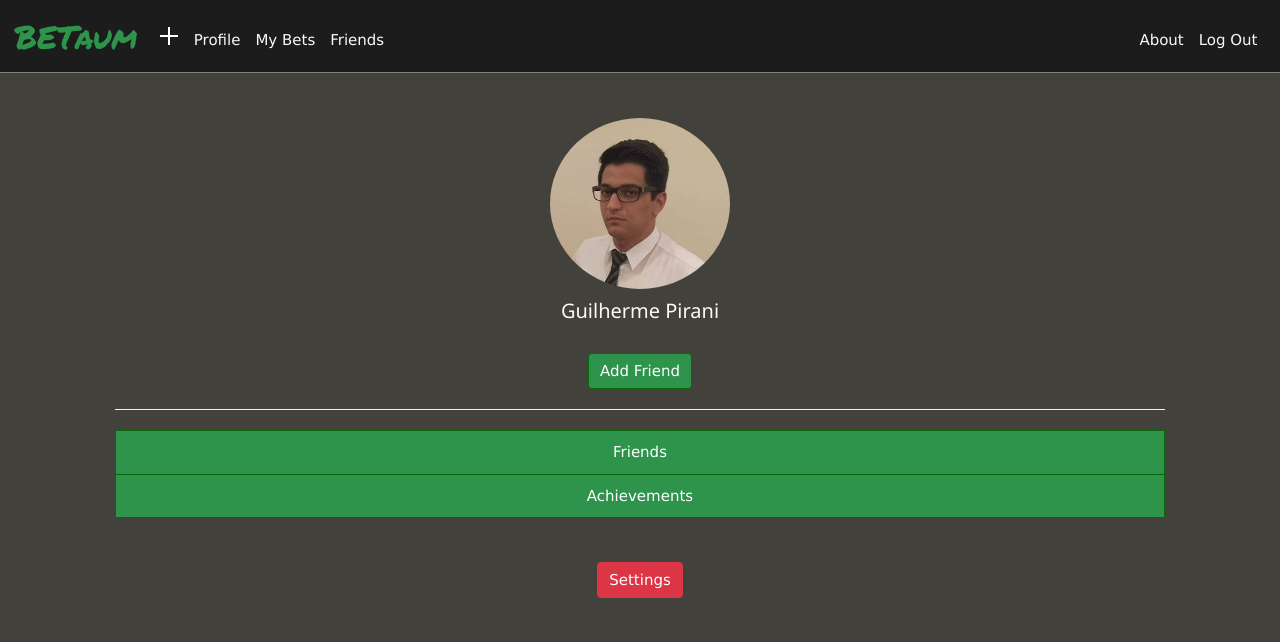
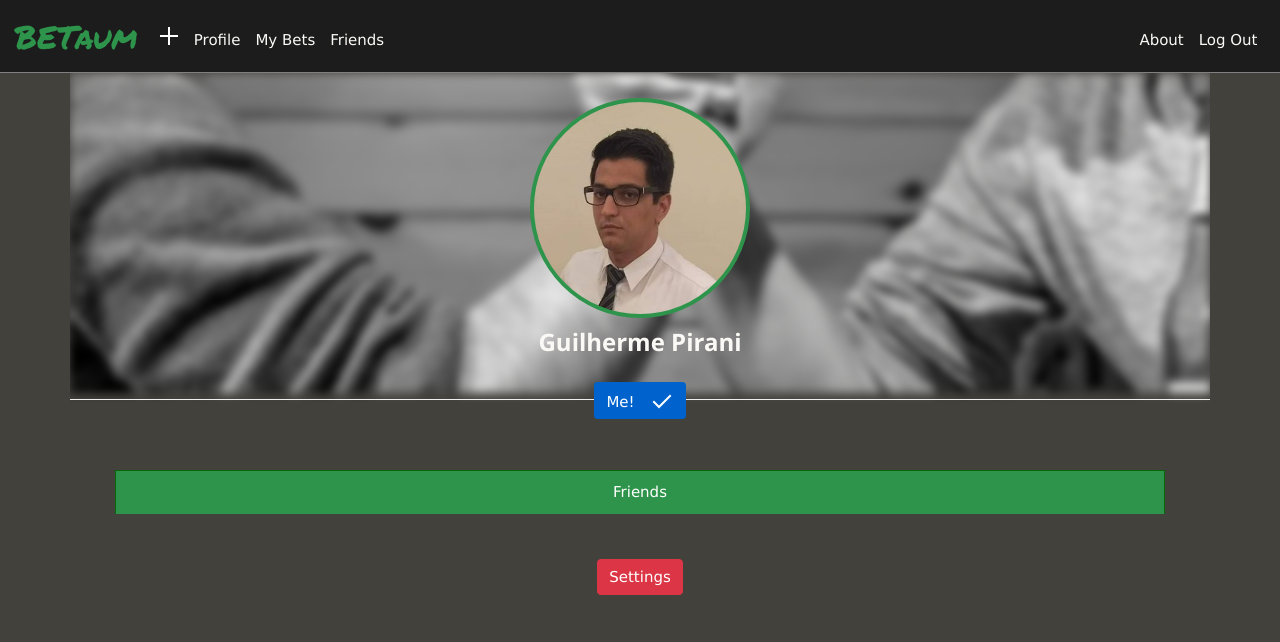
Before and after one commit to guilhermepirani/betaum, a Flask app: page /profile?id=1 in a window 1280 px wide. Shown: the top 642 px of the page. Run offline with Flask 2, Linux system fonts and the light colour scheme; a user stored in the database is signed in; some libraries are stand-ins or nearby versions.

Commit message:
several profile related updates

```diff
--- a/app.py
+++ b/app.py
@@ -192,7 +192,11 @@ def newbet():
 
             # Save bet invites sent
             invites = request.form.getlist("invited")
-            if invites[0] == '':
+
+            # Remove any duplicates in invites
+            invites = list(dict.fromkeys(invites))
+
+            if len(invites) == 0:
                 return redirect("/")
 
             else:
@@ -204,7 +208,13 @@ def newbet():
                 return redirect("/")
 
     else:
-        return render_template("/newbet.html")
+        user_id = session["user_id"]
+
+        func_return = get_friends(user_id)
+
+        friended_users = func_return[0]
+
+        return render_template("/newbet.html", friends=friended_users)
 
 
 @app.route("/profile", methods=["GET", "POST"])
@@ -212,22 +222,32 @@ def newbet():
 def profile():
     """User's Profile"""
     user_id = session["user_id"]
+    profile_id = request.args.get('id', None)
 
     if request.method == "POST":
 
         # Add user to friend list
-        addressed_user = request.args.get('user', None)
+        addressed_user = profile_id
         if not user_id == addressed_user:
 
             db.execute("INSERT INTO friends (request_user, addressed_user) VALUES (:request_user, :addressed_user)",
-                       request_user=user_id,
-                       addressed_user=addressed_user)
+                       request_user=user_id, addressed_user=addressed_user)
 
     else:
+        profile_info = db.execute("SELECT firstname, lastname, avatar FROM users "
+                                  "WHERE user = :profile_id", profile_id=profile_id)
 
-        user_info = db.execute("SELECT firstname, lastname, avatar FROM users WHERE user = :user_id", user_id=user_id)
+        friended_users = get_friends(profile_id)[0]
 
-    return render_template("/profile.html", user_info=user_info)
+        friend_button = get_friends(user_id)[0]
+        friend_id_list = [d['user'] for d in friend_button]
+
+        friend_check = 1 if int(profile_id) in friend_id_list else 0
+
+    return render_template("/profile.html/",
+                           profile_info=profile_info, profile_id=profile_id,
+                           user_id=str(user_id), friended_users=friended_users,
+                           friend_check=friend_check)
 
 
 @app.route("/settings", methods=["GET", "POST"])
@@ -352,27 +372,44 @@ def bet_page():
             "INNER JOIN users USING(user) "
             "WHERE invited = :bet_id OR joined = :bet_id", bet_id=bet_id)
 
-        return render_template("/bet-page.html/", bet=bet_info, user=user_id, people=people)
+        friended_users = get_friends(user_id)[0]
+
+        return render_template("/bet-page.html/", bet=bet_info, user=user_id, people=people, friends=friended_users)
 
 
-@app.route("/invite-friend")
+@app.route("/invite-friend", methods=["GET", "POST"])
 @login_required
 def invite_friend():
-    # Request arg with bet_id from url
-    bet_id = request.args.get('bet_id', None)
+    if request.method == 'POST':
 
-    # Save bet invites sent
-    invites = request.form.getlist("invited")
-    if invites[0] == '':
-        return redirect(f"/bet-page?bet_id={bet_id}")
+        # Request arg with bet_id from url
+        bet_id = request.args.get('bet_id', None)
 
-    else:
-        for invite in invites:
-            db.execute("INSERT INTO userBets (user, invited) VALUES (:user, :invited)",
-                       user=invite,
-                       invited=bet_id)
+        # Save bet invites sent
+        invited = request.form.getlist("invited")
 
-        return redirect(f"/bet-page?bet_id={bet_id}")
+        # Remove any duplicates in invited
+        invites = list(dict.fromkeys(invited))
+        invites = [int(i) for i in invites]
+
+        # Query for users that joined or were invited previously
+        on_bet = db.execute("SELECT user FROM userBets WHERE joined = :bet_id OR invited = :bet_id", bet_id=bet_id)
+        not_invite = [d['user'] for d in on_bet]
+
+        for invite in not_invite:
+            if invite in invites:
+                invites.remove(invite)
+
+        if len(invites) == 0:
+            return redirect(f"/bet-page?bet_id={bet_id}")
+
+        else:
+            for invite in invites:
+                db.execute("INSERT INTO userBets (user, invited) VALUES (:user, :invited)",
+                           user=invite,
+                           invited=bet_id)
+
+            return redirect(f"/bet-page?bet_id={bet_id}")
 
 
 @app.route("/delete-bet")
@@ -423,22 +460,10 @@ def friends():
     """Show list of friends"""
     user_id = session["user_id"]
 
-    inc_friend = db.execute(
-        "SELECT * FROM users WHERE user IN ("
-        "SELECT request_user FROM friends WHERE addressed_user = :user_id) ORDER BY firstname", user_id=user_id)
+    func_return = get_friends(user_id)
 
-    out_friend = db.execute(
-        "SELECT * FROM users WHERE user IN ("
-        "SELECT addressed_user FROM friends WHERE request_user = :user_id) ORDER BY firstname", user_id=user_id)
-
-    friend_requests = []
-    friended_users = []
-
-    for friend in inc_friend:
-        if friend in out_friend:
-            friended_users.append(friend)
-        else:
-            friend_requests.append(friend)
+    friended_users = func_return[0]
+    friend_requests = func_return[1]
 
     return render_template("friends.html", requests=friend_requests, friends=friended_users)
 
--- a/static/css/profile.css
+++ b/static/css/profile.css
@@ -1,21 +1,75 @@
+.p-5 {
+    padding: 0!important;
+}
 
+.profile-bg {
+    position: relative;
+    top: 0px;
+    height: 320px;
+
+    background-position: center center;
+    background-repeat: no-repeat;
+    background-size: cover;
+    overflow-y: hidden;
+    filter: blur(5px)
+}
+
+.profile-avatar {
+    top: -325px;
+    position: relative;
+}
 
 #profile-avatar {
-    width: 180px;
+    width: 220px;
+    height: 220px;
     border-radius: 50%;
+    padding: 4px;
+    background: #2e944b;
+    margin-top: 2rem;
+}
+
+.bg-crop {
+    position: relative;
+    top: -315px;
 
 }
 
-.profile-info {
-
+.add-friend {
+    position: relative;
+    z-index: 100;
 }
 
-h4 {
-    margin-bottom: 2rem;
+.done {
+    position: relative;
+    z-index: 100;
+    background: #0062cc;
+    color: #fff;
 }
+
+.ok {
+    vertical-align: bottom;
+    padding: 0 0 0 1rem;
+}
+
+h3 {
+    margin-bottom: 1rem;
+    font-weight: bold;
+}
+
+hr {
+    margin: 0;
+    position: relative;
+    width: 100%;
+    top: -20px;
+    z-index: 10;
+}
+
 .btn-group {
     display: flex;
     flex-direction: column;
+    position: relative;
+    top: -280px;
+    margin: 1rem 3rem 3rem 3rem;
 }
 
 .btn-group button{
@@ -25,6 +79,7 @@ h4 {
     color: white;
     padding: 10px 24px;
     cursor: pointer;
+    margin: 0!important;
 }
 
 .btn-group button:not(:last-child) {
@@ -34,3 +89,9 @@ h4 {
 .btn-primary-group {
     border-radius: 0;
 }
+
+.footer {
+    position: relative;
+    top: -280px;
+    margin-bottom: -240px;
+}
--- a/static/css/styles.css
+++ b/static/css/styles.css
@@ -40,23 +40,6 @@ nav .navbar-brand .green
     margin-left: auto;
 }
 
-.dropdown-menu {
-    background: #333;
-}
-
-.dropdown-item > img {
-    /* Aligning avatar inside notification */
-    margin-right: 0.5rem;
-    margin-bottom: 0.25rem;
-}
-
-.dropdown-item {
-    padding: 0.5rem;
-    max-width: 220px;
-    font-size: clamp(10px, 12px, 14px);
-    color: #eee;
-}
-
 .navbar-toggler {
     margin-left: 1rem;
     padding: 0;
@@ -68,6 +51,10 @@ nav .navbar-brand .green
     height: 40px;
     border-radius: 50%;
 }
+
+.custom-select {
+    background: #fff;
+ }
 
 /* Main block universal styles */
 main .form-control
@@ -149,4 +136,5 @@ border-color: #086708;
     width: 50px;
     height: 50px;
     border-radius: 50%;
+    cursor: pointer;
 }
--- a/static/scripts/scripts.js
+++ b/static/scripts/scripts.js
@@ -100,7 +100,6 @@
 // Deleting containers
 
     function deleteField() {
-
         const span = event.currentTarget;
 
         const fieldsContainer = document.querySelectorAll("#invite");
@@ -118,3 +117,10 @@
         }
 
     }
+
+// ----------------------------------------------------------------------------------------------------------------- //
+// Redirecting to clicked user's profile
+
+    function friendProfile(user) {
+        window.location.replace(`/profile?id=${user}`);
+    }
--- a/templates/layout.html
+++ b/templates/layout.html
@@ -36,23 +36,12 @@
             <a class="navbar-brand" href="/"><span class="green">BETaum</span></a>
                 {% if session.user_id %}
                     <a id="plus" class="nav-link" href="/newbet"><img src="../static/img/plus.svg"></a>
-<!--                                SOON     -->
-<!--                    <div class="dropdown show dropleft">-->
-<!--                        <a class="nav-link " href="#" role="button" id="dropdownMenuLink" data-toggle="dropdown" aria-haspopup="true" aria-expanded="false">-->
-<!--                            <img src="../static/img/bell.svg"><span class="badge badge-light">9</span>-->
-<!--                        </a>-->
-<!--                        <div class="dropdown-menu dropdown-menu-right" aria-labelledby="dropdownMenuButton">-->
-<!--                            <a class="dropdown-item" href="#"><img src="../static/img/user.svg">Fernanda invited you</a>-->
-<!--                            <a class="dropdown-item" href="#"><img src="../static/img/user.svg">Bet's over!</a>-->
-<!--                            <a class="dropdown-item" href="#"><img src="../static/img/user.svg">Guilherme started a bet</a>-->
-<!--                        </div>-->
-<!--                    </div>-->
                     <button aria-controls="navbar" aria-expanded="false" aria-label="Toggle navigation" class="navbar-toggler navbar-dark" data-target="#navbar" data-toggle="collapse" type="button">
                         <img src="./static/uploads/avatars/{{ session.user_id }}.png">
                     </button>
                     <div class="collapse navbar-collapse" id="navbar">
                         <ul class="navbar-nav mr-auto mt-2">
-                            <li class="nav-item"><a class="nav-link" href="/profile">Profile</a></li>
+                            <li class="nav-item"><a class="nav-link" href="/profile?id={{ session.user_id }}">Profile</a></li>
                             <li class="nav-item"><a class="nav-link" href="/my-bets">My Bets</a></li>
                             <li class="nav-item"><a class="nav-link" href="/friends">Friends</a></li>
                         </ul>
--- a/templates/profile.html
+++ b/templates/profile.html
@@ -9,16 +9,27 @@
 {% endblock%}
 
 {% block main %}
+    <div class="profile-bg" style="background-image: url(static/uploads/bet-img-template.png)"></div>
     <div class="profile-avatar">
-        <img id="profile-avatar" src="static/uploads/avatars/{{ session.user_id }}.png">
+        <img id="profile-avatar" src="{{ profile_info[0].avatar }}">
+        <h3 class="username">{{ profile_info[0].firstname }} {{ profile_info[0].lastname }}</h3>
     </div>
-    <div class="profile-info">
-        <h4 class="username">Guilherme Pirani</h4>
+    <div class="bg-crop">
+        {% if not user_id == profile_id %}
+            {% if friend_check == 0 %}
                 <form action="/profile" method="POST">
                     <button class="btn btn-primary add-friend" type="submit" >Add Friend</button>
                 </form>
+            {% endif %}
+            {% if friend_check == 1 %}
+                <button class="btn done">Friend<img class="ok" src="static/img/ok.svg"></button>
+            {% endif %}
+        {% endif %}
+        {% if user_id == profile_id %}
+            <button class="btn done">Me!<img class="ok" src="static/img/ok.svg"></button>
+        {% endif %}
+        <hr>
     </div>
-    <hr>
     <div class="btn-group">
         <button class="btn btn-primary-group" data-toggle="modal" data-target="#friends-modal">Friends</button>
         <div class="modal" id="friends-modal">
@@ -29,31 +40,33 @@
                         <button type="button" class="close" data-dismiss="modal">&times;</button>
                     </div>
                     <div class="modal-body">
+                        <table class="table table-striped">
+                            <tbody>
                                 {% for friend in friended_users %}
-                            {{ friend }}
+                                    <tr class="w3-hover-blue">
+                                        <td><a class="" type="submit" name="friend" onclick="friendProfile({{ friend.user }})">
+                                            <img src="{{ friend.avatar }}" class="avatar" alt="avatar">
+                                        </a></td>
+                                        <td>{{ friend.firstname }}</td>
+                                        <td>{{ friend.lastname }}</td>
+                                    </tr>
                                 {% endfor %}
-                    </div>
-                </div>
-            </div>
-        </div>
-        <button class="btn btn-primary-group" data-toggle="modal" data-target="#achievements-modal">Achievements</button>
-            <div class="modal" id="achievements-modal">
-                <div class="modal-dialog modal-dialog-centered modal-dialog-scrollable">
-                    <div class="modal-content">
-                        <div class="modal-header">
-                            <h4 class="modal-title">Achievements</h4>
-                            <button type="button" class="close" data-dismiss="modal">&times;</button>
-                        </div>
-                        <div class="modal-body">
-                            SOON..
+                            </tbody>
+                        </table>
                     </div>
                 </div>
             </div>
         </div>
     </div>
     <div class="footer mt-5">
+        {% if user_id == profile_id %}
             <form action="/settings">
                 <button class="btn btn-danger" type="submit">Settings</button>
             </form>
+        {% endif %}
     </div>
 {% endblock %}
+
+{% block script %}
+<script src="static/scripts/scripts.js"></script>
+{% endblock %}
```
Also changed, not shown: helpers.py (+26 -0 lines), templates/bet-page.html (+11 -6 lines), templates/friends.html (+9 -3 lines), templates/newbet.html (+6 -1 lines), betaum.db, static/img/ok.svg (added). Lines whose indentation alone changed are shown as unchanged.
